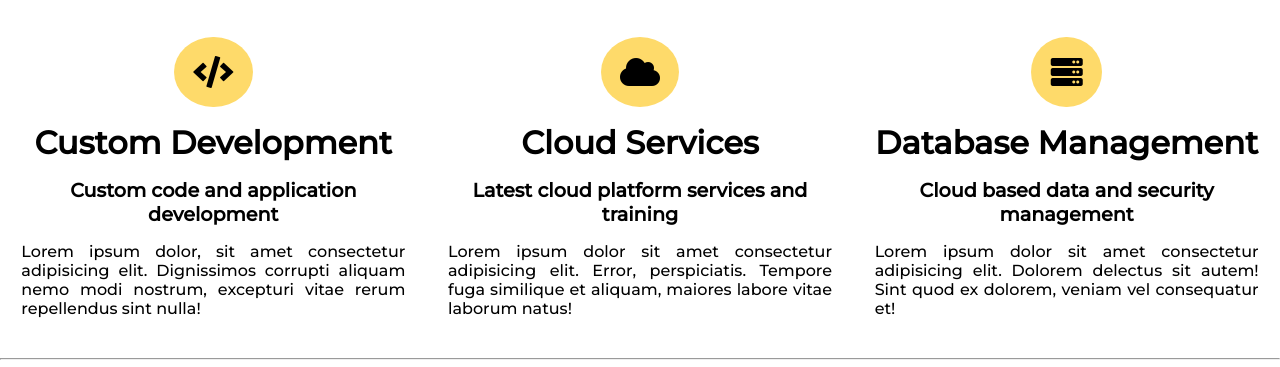
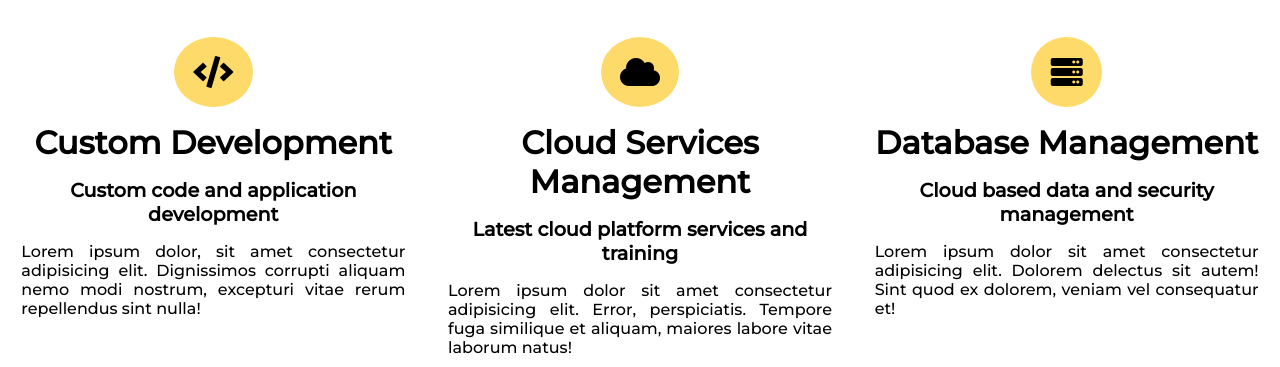
Before and after one commit to niravkpatel28/html-personal-company-website, a plain HTML site: page index.html in a window 1280 px wide. Shown: the part 1278-1645 px from the top of the page. Drawn offline with Linux system fonts and the light colour scheme.

Commit message:
Modifying services section
Changing content to make page more symmetric

```diff
--- a/index.html
+++ b/index.html
@@ -105,7 +105,7 @@
         </div>
         <div class="service">
           <i class="fas fa-cloud fa-2x"></i>
-          <h1>Cloud Services</h1>
+          <h1>Cloud Services Management</h1>
           <p class="service-subtext">
             Latest cloud platform services and training
           </p>
```
